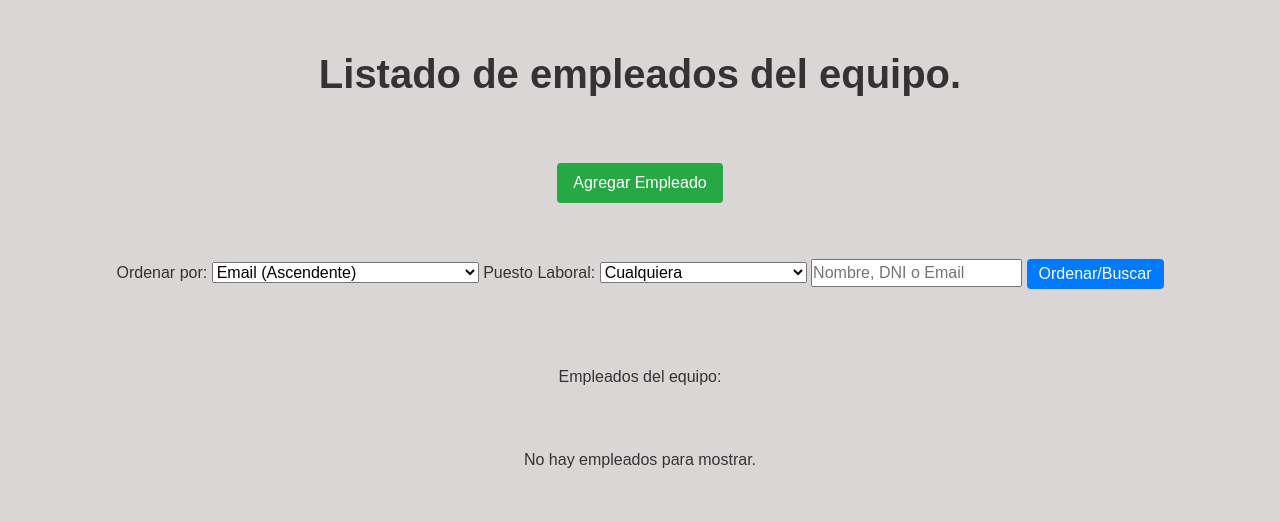
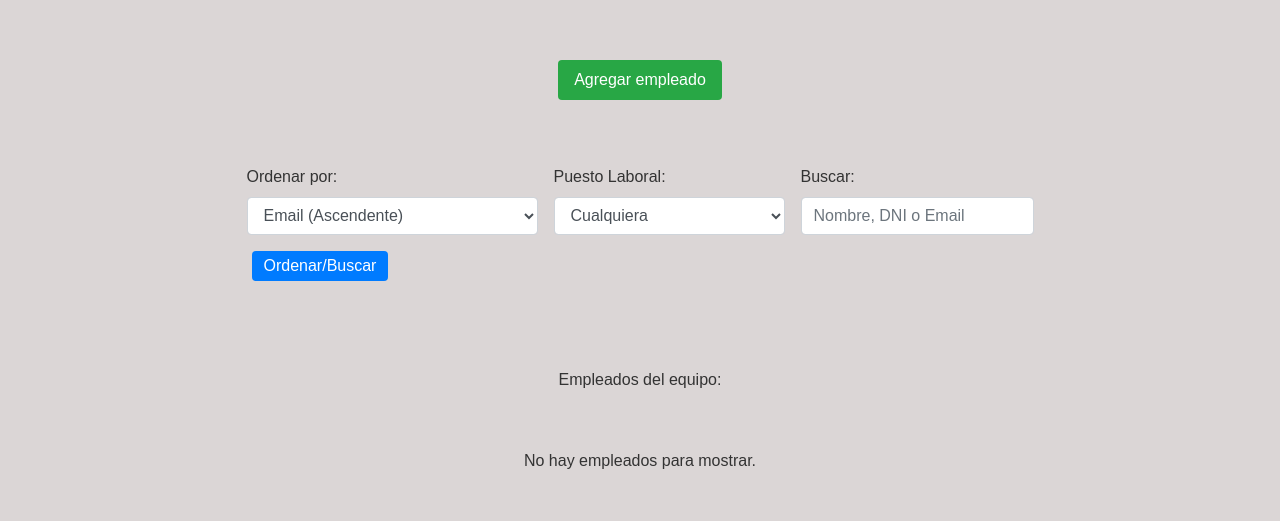
Before and after one commit to Teddyware01/CEDICA, a Flask app: template admin/src/web/templates/equipo/equipo.html in a window 1280 px wide. Shown: the part 70-591 px from the top of the page. Run offline with Flask 3, Linux system fonts and the light colour scheme; the template is opened without the code that fills it: values that come from a table or form of the project are taken from there, others are empty; parts of the project's set-up code (start-up, migrations or seed data) failed here and were passed over; some libraries are stand-ins or nearby versions.

Commit message:
Cambio visuales de equipo.

```diff
--- a/admin/src/core/equipo/__init__.py
+++ b/admin/src/core/equipo/__init__.py
@@ -80,7 +80,7 @@ def get_localidad_by_id(localidad_id):
 
 
 # Tabla Empleado
-def list_empleados(sort_by=None, id_puesto_laboral=None, search=None,page=1, per_page=5):
+def list_empleados(sort_by=None, id_puesto_laboral=None, search=None,page=1, per_page=3):
     query = Empleado.query
     if id_puesto_laboral and id_puesto_laboral != "cualquiera":
         query = query.filter(Empleado.puesto_laboral_id == id_puesto_laboral)
--- a/admin/src/web/templates/equipo/equipo.html
+++ b/admin/src/web/templates/equipo/equipo.html
@@ -11,35 +11,39 @@
     {{ super() }}
 
     <body>
-
-        <h1 class="text-center">Listado de empleados del equipo.</h1>
-
       <div class="actions">
-        <a href="{{ url_for('equipo.add_empleado_form') }}" class="btn btn-add">Agregar Empleado</a>
+        <a href="{{ url_for('equipo.add_empleado_form') }}" class="btn btn-add" style="margin: 10px 0;">Agregar empleado</a>
       </div>
 
 
       <form method="GET" action="{{ url_for('equipo.listar_empleados') }}" class="mb-3">
+        <div class="form-row align-items-end">
+          <div class="form-group" style="margin-right: 1em;">
             <label for="sort_by">Ordenar por:</label>
-        <select name="sort_by" id="sort_by">
+            <select name="sort_by" id="sort_by" class="form-control">
               <option value="email_asc" {% if request.args.get('sort_by') == 'email_asc' %}selected{% endif %}>Email (Ascendente)</option>
               <option value="email_desc" {% if request.args.get('sort_by') == 'email_desc' %}selected{% endif %}>Email (Descendente)</option>
               <option value="created_at_asc" {% if request.args.get('sort_by') == 'created_at_asc' %}selected{% endif %}>Fecha de Creación (Ascendente)</option>
               <option value="created_at_desc" {% if request.args.get('sort_by') == 'created_at_desc' %}selected{% endif %}>Fecha de Creación (Descendente)</option>
             </select>
-
+          </div>
+          <div class="form-group" style="margin-right: 1em;">
             <label for="id_puesto_laboral">Puesto Laboral:</label>
-        <select name="id_puesto_laboral" id="id_puesto_laboral">
+            <select name="id_puesto_laboral" id="id_puesto_laboral" class="form-control">
               <option value="cualquiera" {% if request.args.get('id_puesto_laboral') == 'cualquiera' %}selected{% endif %}>Cualquiera</option>
-            {% if puestos_laborales %}
               {% for puesto in puestos_laborales %}
                 <option value="{{ puesto.id }}" {% if request.args.get('id_puesto_laboral') == puesto.id|string %}selected{% endif %}>{{ puesto.nombre }}</option>
               {% endfor %}
-            {% endif %}
             </select>
-
-        <input type="text" id="search" name="search" placeholder="Nombre, DNI o Email" value="{{ request.args.get('search', '') }}">
+          </div>
+          <div class="form-group">
+            <label for="search">Buscar:</label>
+            <input type="text" id="search" name="search" placeholder="Nombre, DNI o Email" class="form-control" value="{{ request.args.get('search', '') }}">
+          </div>
+        </div>
+        <div class="form-group">
           <button type="submit" class="btn btn-sort">Ordenar/Buscar</button>
+        </div>
       </form>
 
       <p>Empleados del equipo:</p>
@@ -67,16 +71,51 @@
                   <td>{{emp.profesion.nombre}}</td>
                   <td>{{emp.puesto_laboral.nombre}}</td>
                   <td>
-                    <a href="{{ url_for('equipo.show_empleado', empleado_id=emp.id) }}" class="btn btn-add">VER</a>
-                    <a href="{{ url_for('equipo.edit_empleado_form', empleado_id=emp.id) }}" class="btn btn-edit">EDITAR</a>
-                    <a href="{{url_for('equipo.delete_empleado', empleado_id=emp.id )}}" class="btn btn-danger">Eliminar</a>
+                    <div class="btn-group d-none d-lg-block">
+                      <a href="{{ url_for('equipo.show_empleado', empleado_id=emp.id) }}" class="btn btn-add">Ver empleado</a>
+                      <a href="{{ url_for('equipo.edit_empleado_form', empleado_id=emp.id) }}" class="btn btn-edit">Modificar empleado</a>
+                      <a href="{{url_for('equipo.delete_empleado', empleado_id=emp.id )}}" class="btn btn-delete">Eliminar empleado</a>
+                    </div>
+
+                    <div class="dropdown action-dropdown d-block d-lg-none">
+                      <button class="btn btn-primary dropdown-toggle" type="button" id="dropdownMenuButton{{ emp.id }}" data-toggle="dropdown" aria-haspopup="true" aria-expanded="false">
+                          Acciones
+                      </button>
+                      <div class="dropdown-menu" aria-labelledby="dropdownMenuButton{{ emp.id }}">
+                          <a class="dropdown-item" href="{{ url_for('equipo.show_empleado', empleado_id=emp.id) }}">Ver empleado</a>
+                          <a class="dropdown-item" href="{{ url_for('equipo.edit_empleado_form', empleado_id=emp.id) }}">Modificar empleado</a>
+                          <a class="dropdown-item" href="{{url_for('equipo.delete_empleado', empleado_id=emp.id )}}">Eliminar empleado</a>
+                      </div>
+                    </div>
                   </td>
               </tr>
               {% endfor %}
           </tbody>
+          <script>
+            document.addEventListener('DOMContentLoaded', function() {
+                var actionButtons = document.querySelectorAll('.action-dropdown .dropdown-toggle');
+                var actionMenus = document.querySelectorAll('.action-dropdown .dropdown-menu');
+                actionButtons.forEach(function(button, index) {
+                    button.addEventListener('click', function(event) {
+                        event.stopPropagation();
+                        var currentMenu = actionMenus[index];
+                        currentMenu.style.display = currentMenu.style.display === 'block' ? 'none' : 'block';
+                    });
+                });
+                window.onclick = function(event) {
+                    if (!event.target.matches('.dropdown-toggle')) {
+                        actionMenus.forEach(function(menu) {
+                            if (menu.style.display === 'block') {
+                                menu.style.display = 'none';
+                            }
+                        });
+                    }
+                };
+            });
+        </script>
       </table>
       <nav aria-label="Page navigation">
-        <ul class="pagination">
+          <ul class="pagination justify-content-center">
 
             {% if empleados.has_prev %}
               <li class="page-item">
@@ -94,7 +133,6 @@
                 </a>
               </li>
             {% endif %}
-
 
             <li class="page-item active">
               <a class="page-link">{{ empleados.page }}</a>
@@ -122,6 +160,5 @@
       {% else %}
           <p>No hay empleados para mostrar.</p>
       {% endif %}
-
   </body>
 {% endblock %}
--- a/admin/src/web/templates/jya/listado_jya.html
+++ b/admin/src/web/templates/jya/listado_jya.html
@@ -116,7 +116,7 @@
             </script>
         </table>
         <nav aria-label="Page navigation">
-            <ul class="pagination">
+            <ul class="pagination justify-content-center">
                 {% if jinetes.has_prev %}
                     <li class="page-item">
                         <a class="page-link" href="{{ url_for('jya.listar_jinetes', page=jinetes.prev_num, sort_by=sort_by, search=search) }}"aria-label="Next">
--- a/admin/static/styles.css
+++ b/admin/static/styles.css
@@ -164,7 +164,7 @@ p {
 }
 
 .caja {
-    background-color: #e6f7ff;
+    background-color: #b3e0f5;
     border: 1px solid #b3daff;
     border-radius: 10px;
     box-shadow: 0 4px 8px rgba(0, 0, 0, 0.1);
```
Also changed, not shown: admin/src/web/templates/equipo/agregar_empleado.html (+5 -4 lines). Lines whose indentation alone changed are shown as unchanged.
